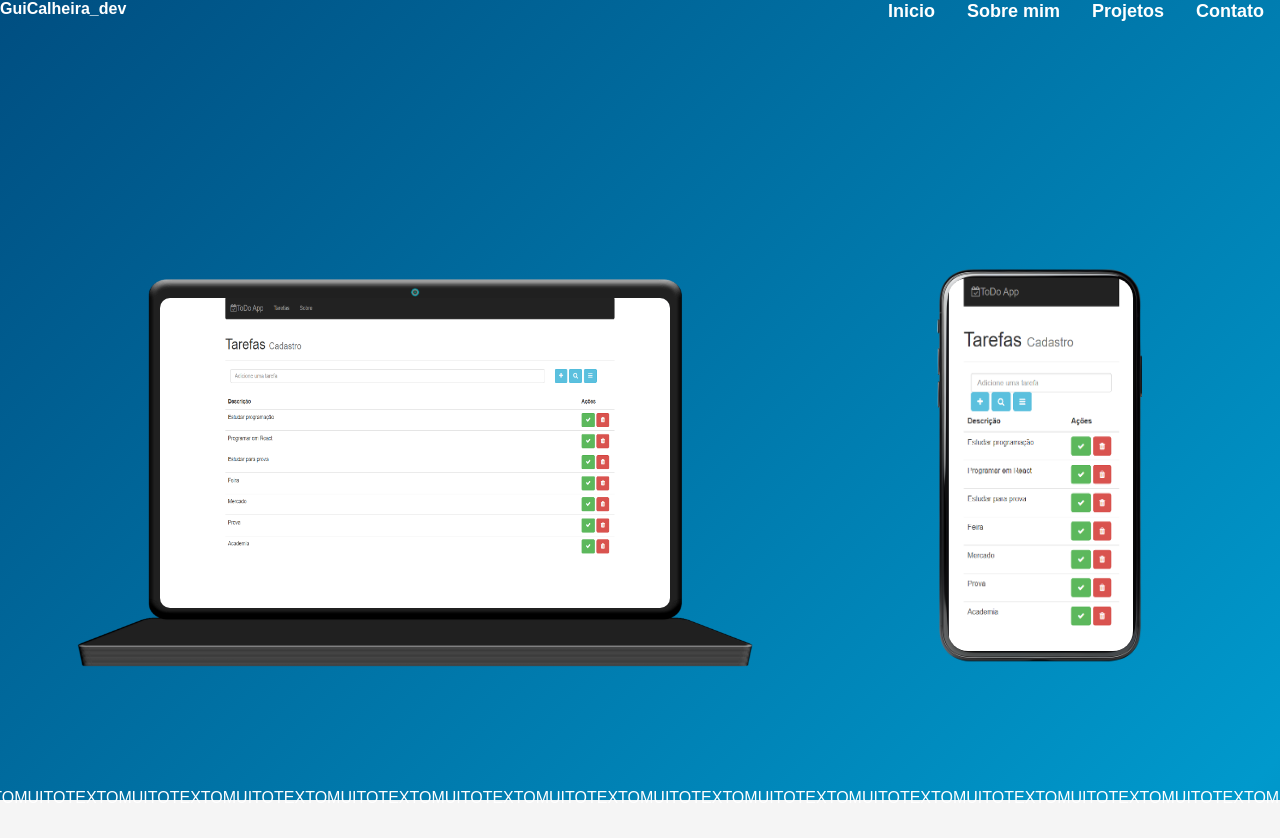
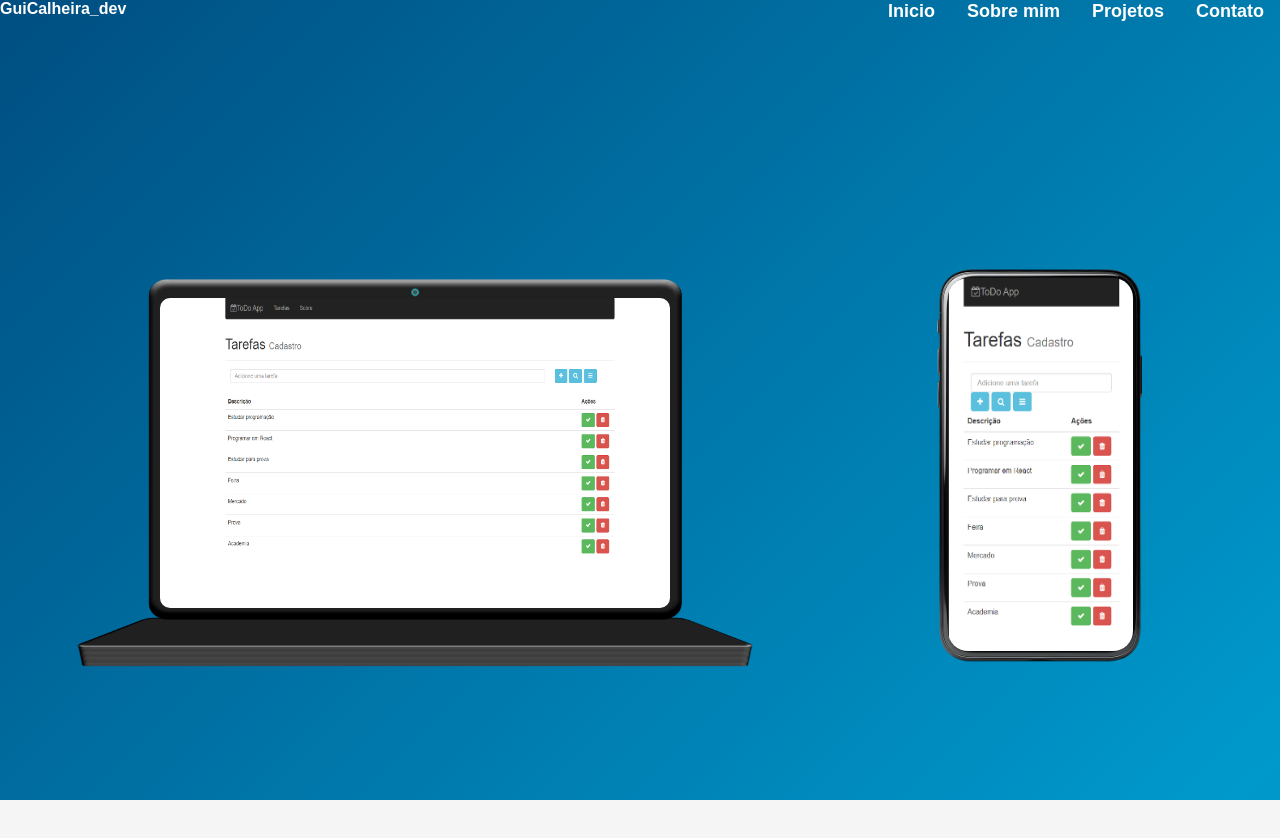
Before and after one commit to guicalheira/portfolio, a React (Create React App) app: page /projects/toDo in a window 1280 px wide. Shown: the top 838 px of the page. Built offline with nearby package versions, Linux system fonts and the light colour scheme.

Commit message:
contact page and fixes on projects

```diff
--- a/src/projetos/projetos.css
+++ b/src/projetos/projetos.css
@@ -9,6 +9,7 @@
 .img-container{
   display: flex;
   flex-direction: row;
+  flex-wrap: wrap;
 }
 
 .desktop {
@@ -60,5 +61,5 @@
 }
 p{
   position: relative;
-  top: -300px;
+
 }
```
